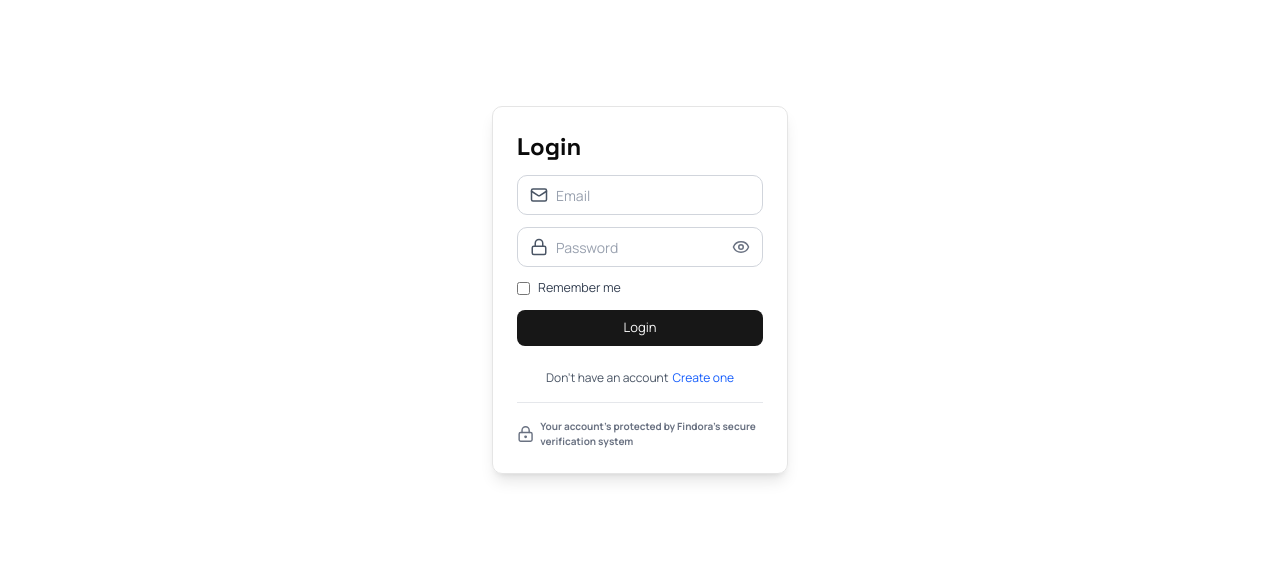
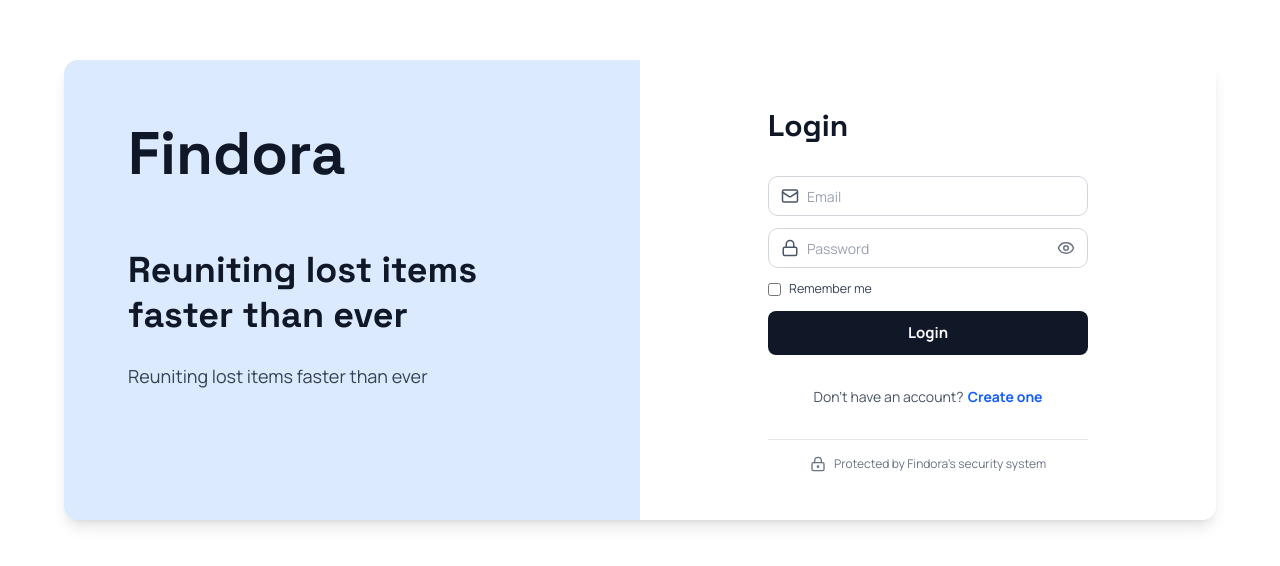
Before and after one commit to Searcher06/Findora, a React (Vite) app in the folder client/: page /login in a window 1280 px wide. Shown: the part 110-676 px from the top of the page. Built offline with nearby package versions, Linux system fonts and the light colour scheme.

Commit message:
Refactor Login and SignUp pages: enhance layout, improve responsiveness, and update logo

```diff
--- a/client/src/features/authentication/pages/Login.jsx
+++ b/client/src/features/authentication/pages/Login.jsx
@@ -1,7 +1,7 @@
 import InputFieldsContainer from "../components/InputFieldsContainer";
 import InputField from "../components/InputField";
 import { Button } from "@/components/ui/button";
-import { useNavigate } from "react-router-dom";
+import { useNavigate, Link } from "react-router-dom";
 import { LockKeyholeIcon } from "lucide-react";
 import { useState } from "react";
 import { toast } from "react-toastify";
@@ -15,6 +15,9 @@ const LoginPage = () => {
     email: "",
     password: "",
   });
+
+  const disabledStyle =
+    !formData.email || !formData.password ? "bg-gray-900" : null;
 
   const handleSubmit = async () => {
     if (!formData.email || !formData.password) {
@@ -30,18 +33,21 @@ const LoginPage = () => {
   };
 
   return (
-    <div className="min-h-screen w-full flex justify-center items-center">
-      <div className="flex border w-74 shadow-lg rounded-lg">
-        <div id="left" className="hidden">
-          Left
-        </div>
-        <div id="right" className="w-full">
-          <form
-            onSubmit={(event) => event.preventDefault()}
-            className="w-full p-6"
-          >
-            <h1 className="font-bold text-2xl font-display mb-3">Login</h1>
+    <div className="min-h-screen w-full bg-white flex justify-center items-center py-8 sm:py-12">
+      {/* Mobile & Tablet Layout (< lg) */}
+      <div className="lg:hidden w-full max-w-xs sm:max-w-sm px-4 sm:px-6 flex flex-col">
+        {/* Logo Text - At Very Top */}
+        <h2 className="text-3xl sm:text-4xl font-display font-bold text-gray-900 mb-12">
+          Findora
+        </h2>
 
+        {/* Title */}
+        <h1 className="text-xl sm:text-2xl font-display font-bold text-gray-900 mb-8">
+          Login
+        </h1>
+
+        {/* Form */}
+        <form className="w-full" onSubmit={(event) => event.preventDefault()}>
           <InputFieldsContainer>
             <InputField
               icon={"Mail"}
@@ -81,7 +87,7 @@ const LoginPage = () => {
             </div>
 
             <Button
-                className={`text-[13px] active:scale-95 active:bg-black/90`}
+              className={`w-full h-10 sm:h-11 text-sm sm:text-[15px] font-semibold active:scale-95 transition-transform ${disabledStyle}`}
               onClick={handleSubmit}
               disabled={isLoggingIng}
             >
@@ -90,10 +96,10 @@ const LoginPage = () => {
             </Button>
           </InputFieldsContainer>
 
-            <p className="mt-6 text-gray-600 font-sans text-xs w-full flex justify-center">
-              Don't have an account
+          <p className="mt-6 text-gray-600 font-sans text-xs sm:text-sm w-full flex justify-center gap-1">
+            Don't have an account?
             <span
-                className="text-blue-600 pl-1 cursor-pointer"
+              className="text-blue-600 font-semibold cursor-pointer hover:underline"
               onClick={() => {
                 navigate("/signup");
               }}
@@ -102,12 +108,115 @@ const LoginPage = () => {
             </span>
           </p>
 
-            <hr className="h-px bg-gray-200 border-0 flex-1 mt-4" />
-            <p className="font-semibold text-gray-500 text-[10px] font-sans flex items-center gap-1.5 mt-4">
-              <LockKeyholeIcon size={24} /> Your account's protected by
-              Findora's secure verification system
+          <hr className="h-[1px] bg-gray-200 border-0 mt-6 mb-4" />
+          <p className="font-medium text-gray-500 text-xs font-sans flex items-center justify-center gap-2">
+            <LockKeyholeIcon size={16} /> Protected by Findora's security system
           </p>
         </form>
+      </div>
+
+      {/* Desktop Layout (≥ lg) - Centered Container with 50/50 Split */}
+      <div className="hidden lg:flex w-full max-w-6xl h-auto mx-auto rounded-xl overflow-hidden shadow-lg">
+        {/* Left Side - Branding & Message */}
+        <div className="flex-1 bg-blue-100 flex flex-col justify-start pt-12 xl:pt-16 items-center p-8 xl:p-12">
+          <div className="max-w-md w-full">
+            {/* Logo Text - At Very Top */}
+            <h2 className="text-5xl xl:text-6xl font-display font-bold text-gray-900 mb-16">
+              Findora
+            </h2>
+
+            {/* Tagline */}
+            <div>
+              <h3 className="text-3xl xl:text-4xl font-display font-bold text-gray-900 mb-6 leading-tight">
+                Reuniting lost items faster than ever
+              </h3>
+              <p className="text-base xl:text-lg text-gray-700">
+                Reuniting lost items faster than ever
+              </p>
+            </div>
+          </div>
+        </div>
+
+        {/* Right Side - Form */}
+        <div className="flex-1 bg-white flex flex-col justify-center items-center p-8 xl:p-12">
+          <div className="w-full max-w-xs">
+            {/* Title */}
+            <h1 className="text-2xl xl:text-3xl font-display font-bold text-gray-900 mb-8">
+              Login
+            </h1>
+
+            {/* Form */}
+            <form
+              className="w-full"
+              onSubmit={(event) => event.preventDefault()}
+            >
+              <InputFieldsContainer>
+                <InputField
+                  icon={"Mail"}
+                  type={"email"}
+                  placeholder={"Email"}
+                  value={formData.email}
+                  change={"email"}
+                  setFormData={setFormData}
+                  onChange={(e) => {
+                    setFormData((prevState) => ({
+                      ...prevState,
+                      email: e.target.value,
+                    }));
+                  }}
+                  disabled={isLoggingIng ? true : false}
+                />
+
+                <InputField
+                  icon={"Lock"}
+                  type={"password"}
+                  placeholder={"Password"}
+                  value={formData.password}
+                  change={"password"}
+                  setFormData={setFormData}
+                  onChange={(e) => {
+                    setFormData((prevState) => ({
+                      ...prevState,
+                      password: e.target.value,
+                    }));
+                  }}
+                  disabled={isLoggingIng ? true : false}
+                />
+
+                <div className="text-[12.5px] font-sans text-gray-700 flex gap-2">
+                  <input type="checkbox" />
+                  <p>Remember me</p>
+                </div>
+
+                <Button
+                  className={`w-full h-11 text-[15px] font-semibold active:scale-95 transition-transform ${disabledStyle}`}
+                  onClick={handleSubmit}
+                  disabled={isLoggingIng}
+                >
+                  {isLoggingIng ? <Spinner /> : null}
+                  {isLoggingIng ? "Signing you in..." : "Login"}
+                </Button>
+              </InputFieldsContainer>
+
+              <p className="mt-8 text-gray-600 font-sans text-sm w-full flex justify-center gap-1">
+                Don't have an account?
+                <span
+                  className="text-blue-600 font-semibold cursor-pointer hover:underline"
+                  onClick={() => {
+                    navigate("/signup");
+                  }}
+                >
+                  Create one
+                </span>
+              </p>
+
+              <hr className="h-px bg-gray-200 border-0 mt-8 mb-4" />
+              <p className="font-medium text-gray-500 text-xs font-sans flex items-center justify-center gap-2">
+                <LockKeyholeIcon size={16} /> Protected by Findora's security
+                system
+              </p>
+            </form>
+          </div>
         </div>
       </div>
     </div>
--- a/client/src/features/authentication/pages/SignUp.jsx
+++ b/client/src/features/authentication/pages/SignUp.jsx
@@ -9,7 +9,6 @@ import { validateEmail } from "@/utils/validateEmail";
 import { textValidator } from "@/utils/textValidator";
 import { Spinner } from "@/components/ui/spinner";
 import { useAuthStore } from "@/store/useAuthStore";
-import { Logo } from "../../../components/logo";
 
 export const SignUpPage = () => {
   const navigate = useNavigate();
@@ -100,13 +99,15 @@ export const SignUpPage = () => {
     <div className="min-h-screen w-full bg-white flex justify-center items-center py-8 sm:py-12">
       {/* Mobile & Tablet Layout (< lg) */}
       <div className="lg:hidden w-full max-w-xs sm:max-w-sm px-4 sm:px-6">
-        {/* Logo */}
-        <div className="mb-8">
-          <Logo className="h-26 w-auto" />
+        {/* Logo Text - At Top */}
+        <div className="mb-4">
+          <h2 className="text-lg sm:text-xl font-display font-bold text-gray-900">
+            Findora
+          </h2>
         </div>
 
         {/* Title */}
-        <h1 className="text-3xl sm:text-4xl font-bold text-gray-900 mb-8">
+        <h1 className="text-2xl sm:text-3xl font-display font-bold text-gray-900 mb-8">
           Sign Up
         </h1>
 
@@ -233,16 +234,18 @@ export const SignUpPage = () => {
         {/* Left Side - Branding & Message */}
         <div className="flex-1 bg-blue-100 flex flex-col justify-center items-center p-8 xl:p-12">
           <div className="max-w-md w-full">
-            {/* Logo */}
-            <div className="mb-12">
-              <Logo className="h-16 w-auto -ml-5" />
+            {/* Logo Text - At Top */}
+            <div className="mb-8">
+              <h2 className="text-2xl xl:text-3xl font-display font-bold text-gray-900">
+                Findora
+              </h2>
             </div>
 
             {/* Tagline */}
             <div>
-              <h2 className="text-4xl xl:text-5xl font-bold text-gray-900 mb-6 leading-tight">
+              <h3 className="text-3xl xl:text-4xl font-display font-bold text-gray-900 mb-6 leading-tight">
                 Reuniting lost items faster than ever
-              </h2>
+              </h3>
               <p className="text-base xl:text-lg text-gray-700">
                 Reuniting lost items faster than ever
               </p>
@@ -254,7 +257,7 @@ export const SignUpPage = () => {
         <div className="flex-1 bg-white flex flex-col justify-center items-center p-8 xl:p-12">
           <div className="w-full max-w-xs">
             {/* Title */}
-            <h1 className="text-4xl xl:text-5xl font-bold text-gray-900 mb-8">
+            <h1 className="text-3xl xl:text-4xl font-display font-bold text-gray-900 mb-8">
               Sign Up
             </h1>
 
```
Also changed, not shown: client/public/finalLogo.svg (added). Lines whose indentation alone changed are shown as unchanged.
